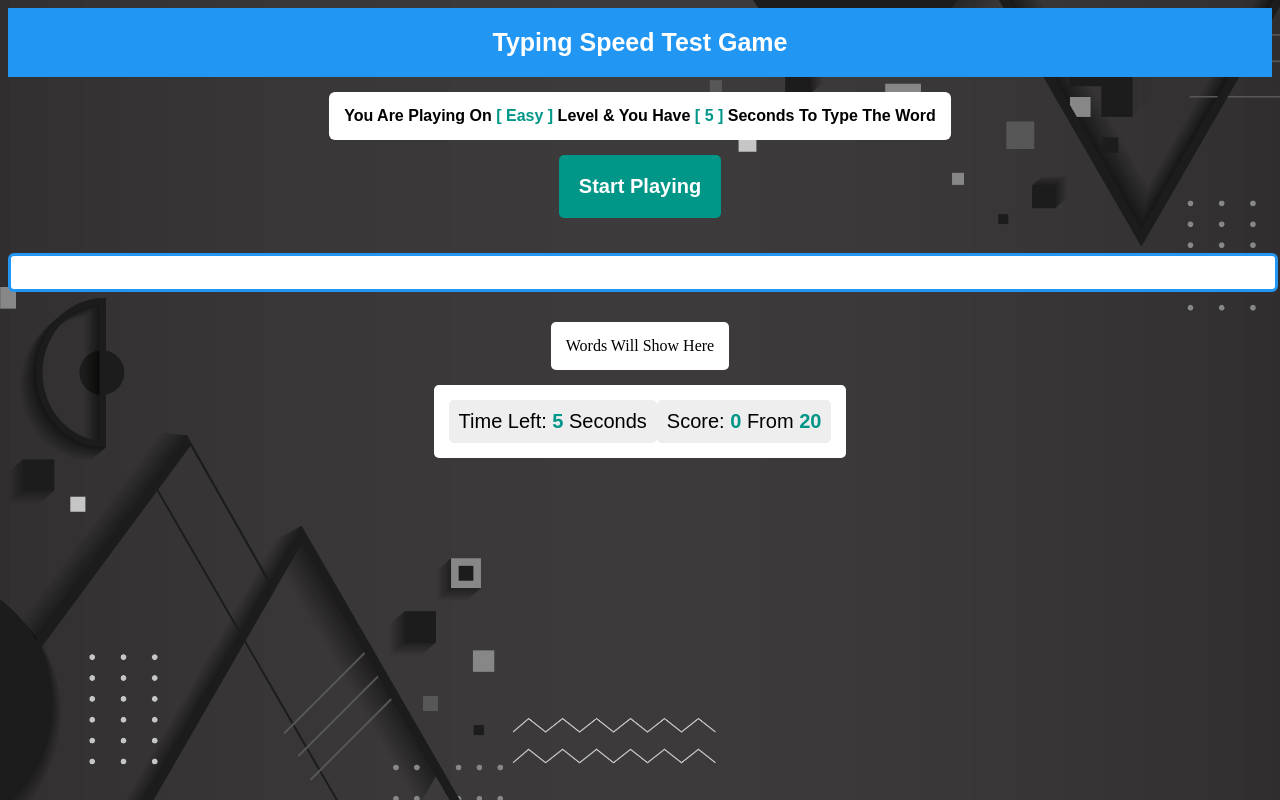
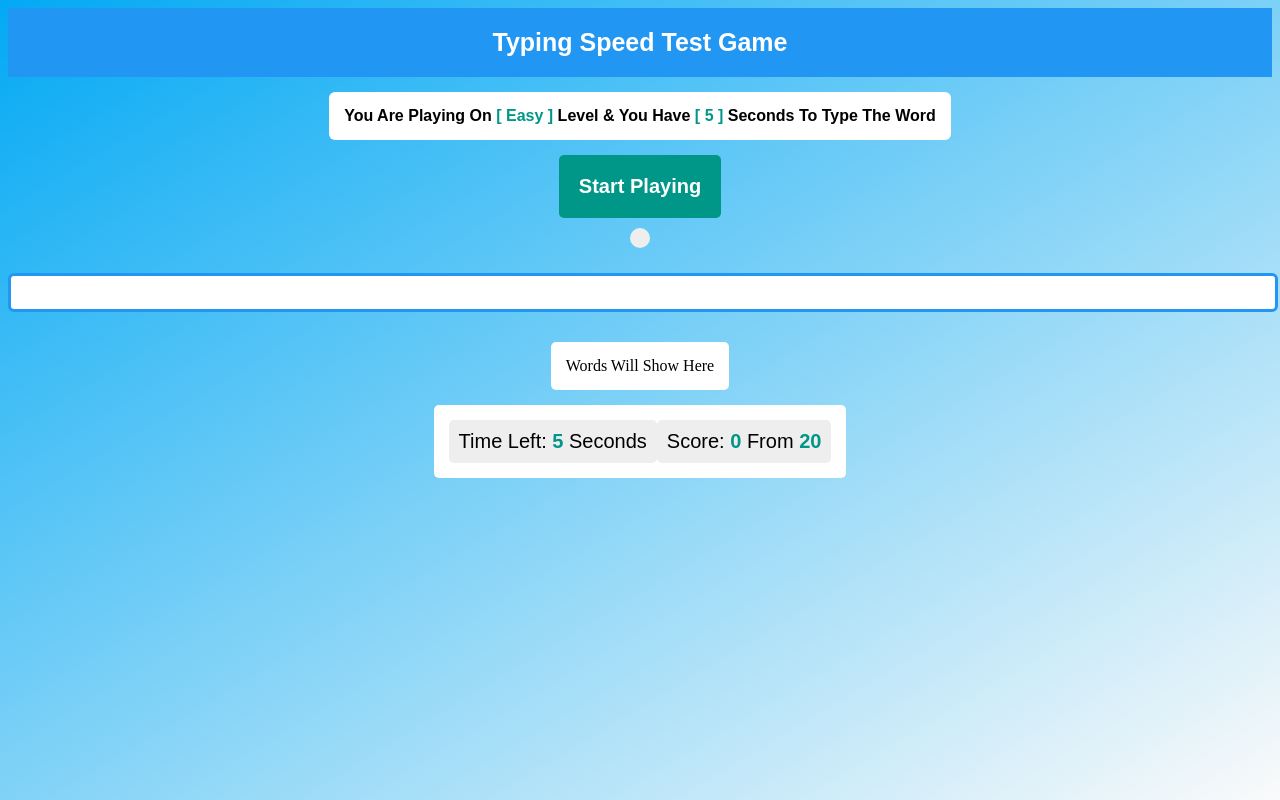
Before and after one commit to OsamaWebArtist/Typing-Speed-Game, a plain HTML site: page index.html in a window 1280 px wide. Drawn offline with Linux system fonts and the light colour scheme; a web font is replaced by a local one.

Commit message:
add files

```diff
--- a/index.css
+++ b/index.css
@@ -1,13 +1,14 @@
 :root {
     --main-color: #2196f3;
 }
+html{
+    height: 100%;
+}
 body{
-    background-image: url(./89781.jpg);
-background-size: cover;
+    background: linear-gradient(149deg, #03A9F4, #fafafa);
 }
 .gamE {
-    background-image: url(../89781.jpg);
-    background-size: cover;
+
 }
 .container {
 
@@ -65,6 +66,7 @@ background-size: cover;
     width: fit-content;
     border-radius: 10px;
     margin: 10px;
+    padding: 10px;
 }
 .inpuT {
     margin: 15px auto;
```
